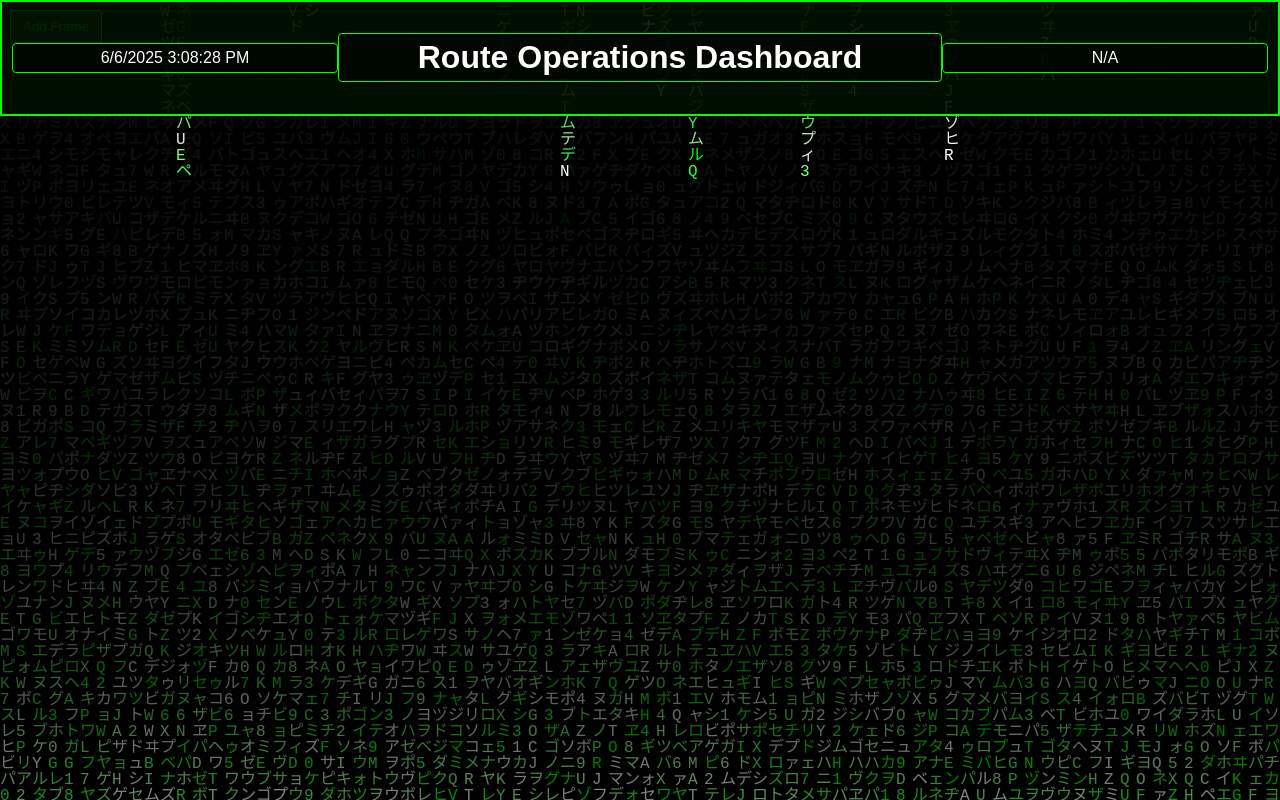
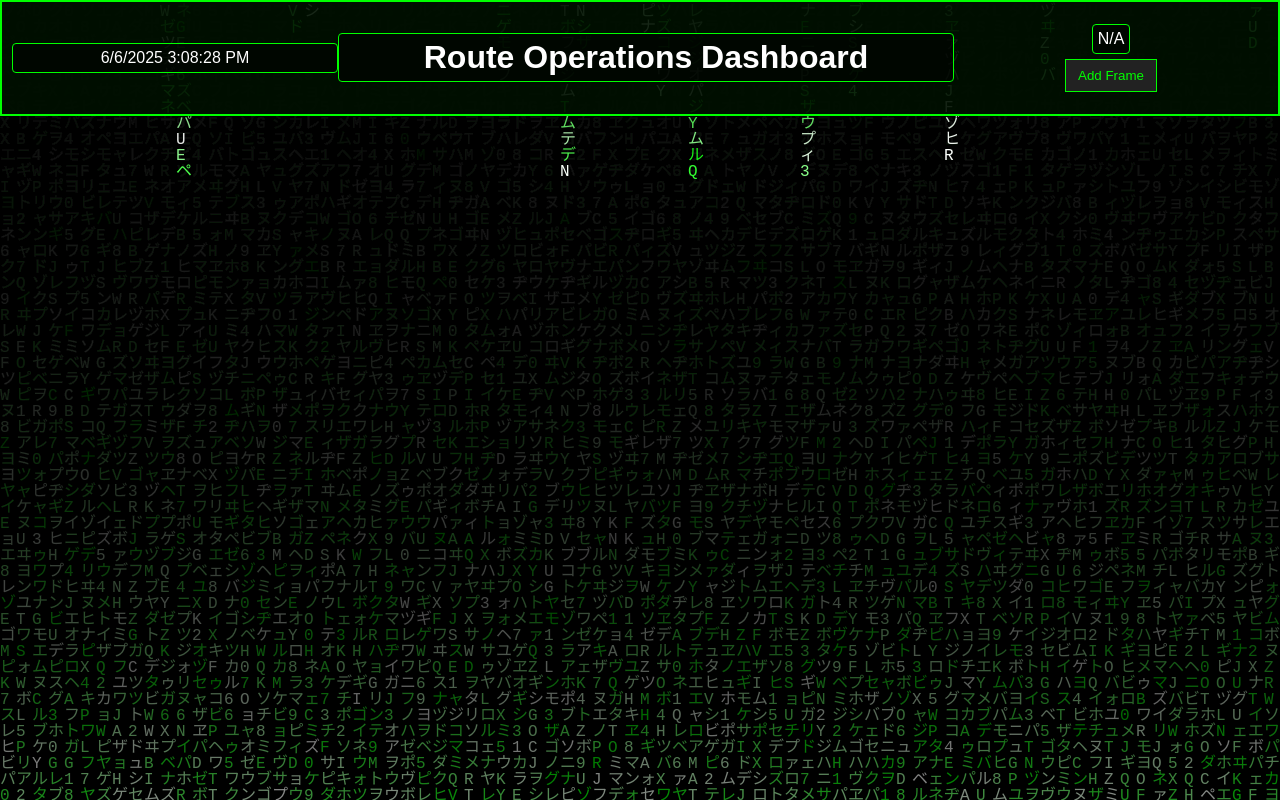
Before and after one commit to skhunDC/Matrixrain, a plain HTML site: page index.html in a window 1280 px wide. Drawn offline with Linux system fonts and the light colour scheme; no server answers.

Commit message:
Place Add Frame button inside header

```diff
--- a/index.html
+++ b/index.html
@@ -10,10 +10,12 @@
     <div id="header">
         <div id="datetime" class="info-block"></div>
         <h1 id="title" class="info-block">Route Operations Dashboard</h1>
-        <div id="weather" class="info-block">Loading weather...</div>
+        <div id="weather-container">
+            <div id="weather" class="info-block">Loading weather...</div>
+            <button id="addFrame">Add Frame</button>
+        </div>
     </div>
     <canvas id="matrix"></canvas>
-    <button id="addFrame">Add Frame</button>
     <div id="framesContainer"></div>
 
     <script src="script.js"></script>
--- a/style.css
+++ b/style.css
@@ -38,10 +38,16 @@ body, html {
 }
 
 #datetime,
-#weather {
+#weather-container {
     width: 25%;
     text-align: center;
     font-size: 1em;
+}
+
+#weather-container {
+    display: flex;
+    flex-direction: column;
+    align-items: center;
 }
 
 #matrix {
@@ -55,10 +61,8 @@ body, html {
 }
 
 #addFrame {
-    position: fixed;
-    top: 10px;
-    left: 10px;
-    z-index: 1000;
+    margin-top: 5px;
+    z-index: 10001;
     padding: 8px 12px;
     background: #222;
     color: #0f0;
```
